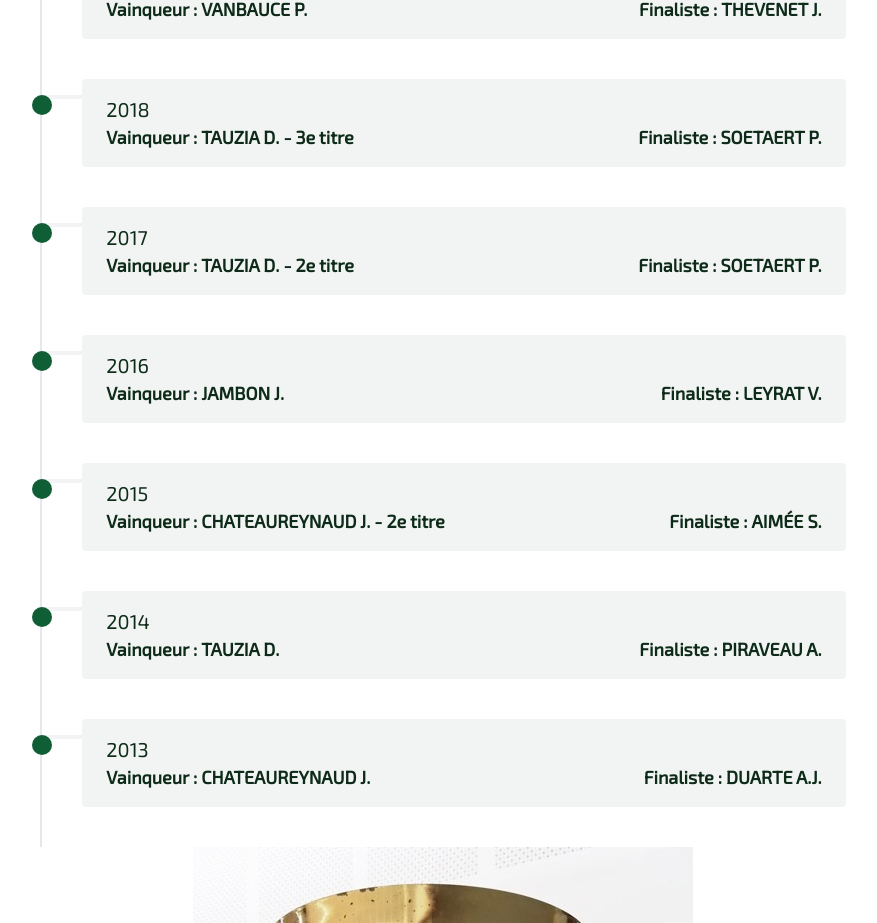
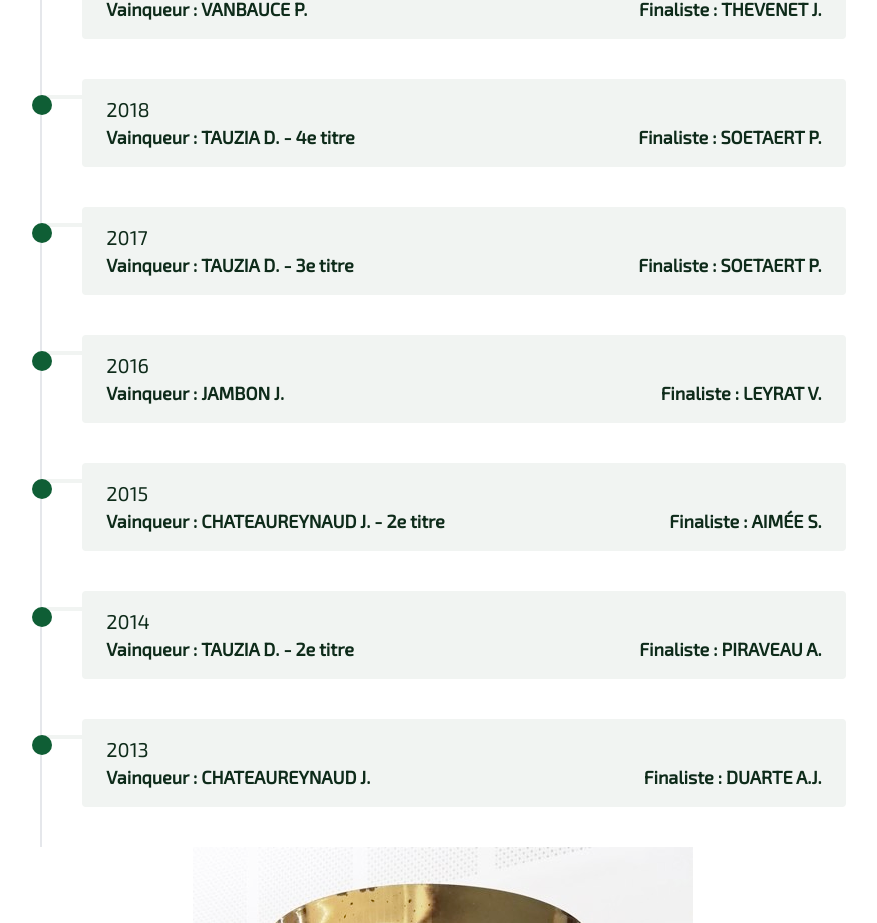
Before and after one commit to ttfarguais/ttfarguais, a Next.js app: page /tournois in a window 1280 px wide. Shown: the part 1840-2763 px from the top of the page, without its empty margins (197-1074 px from the left). Built offline with nearby package versions, Linux system fonts and the light colour scheme.

Commit message:
Update trophysTournament.js

```diff
--- a/app/src/data/trophysTournament.js
+++ b/app/src/data/trophysTournament.js
@@ -5,11 +5,11 @@ const trophys = [
       { year: 2023, name: "VANBAUCE P. - 2e titre", vs: "BOS E." },
       { year: 2022, name: "SOETAERT P.", vs: "DUARTE A.J." },
       { year: 2019, name: "VANBAUCE P.", vs: "THEVENET J." },
-      { year: 2018, name: "TAUZIA D. - 3e titre", vs: "SOETAERT P." },
-      { year: 2017, name: "TAUZIA D. - 2e titre", vs: "SOETAERT P." },
+      { year: 2018, name: "TAUZIA D. - 4e titre", vs: "SOETAERT P." },
+      { year: 2017, name: "TAUZIA D. - 3e titre", vs: "SOETAERT P." },
       { year: 2016, name: "JAMBON J.", vs: "LEYRAT V." },
       { year: 2015, name: "CHATEAUREYNAUD J. - 2e titre", vs: "AIMÉE S." },
-      { year: 2014, name: "TAUZIA D.", vs: "PIRAVEAU A." },
+      { year: 2014, name: "TAUZIA D. - 2e titre", vs: "PIRAVEAU A." },
       { year: 2013, name: "CHATEAUREYNAUD J.", vs: "DUARTE A.J." },
     ],
     image: "/tournaments/tournament_trophy_2013.jpg",
```
